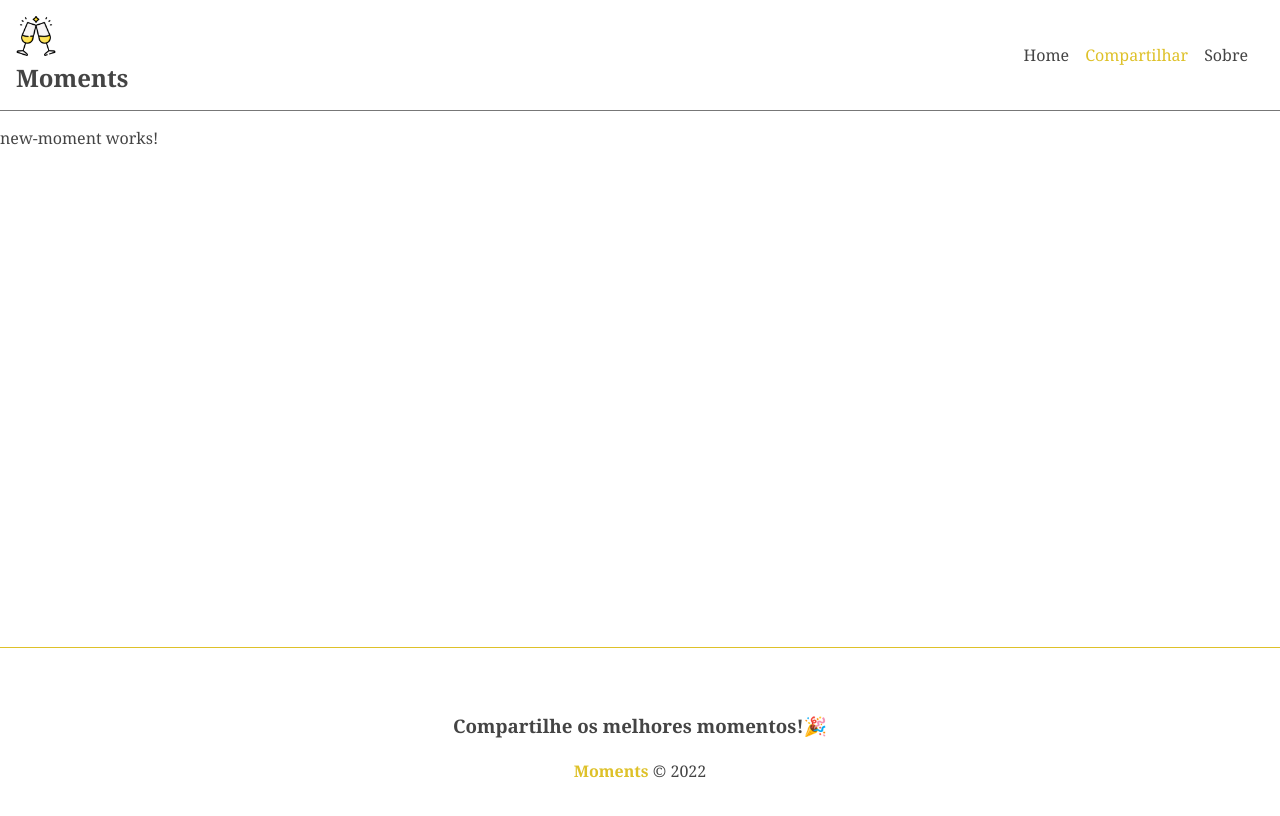
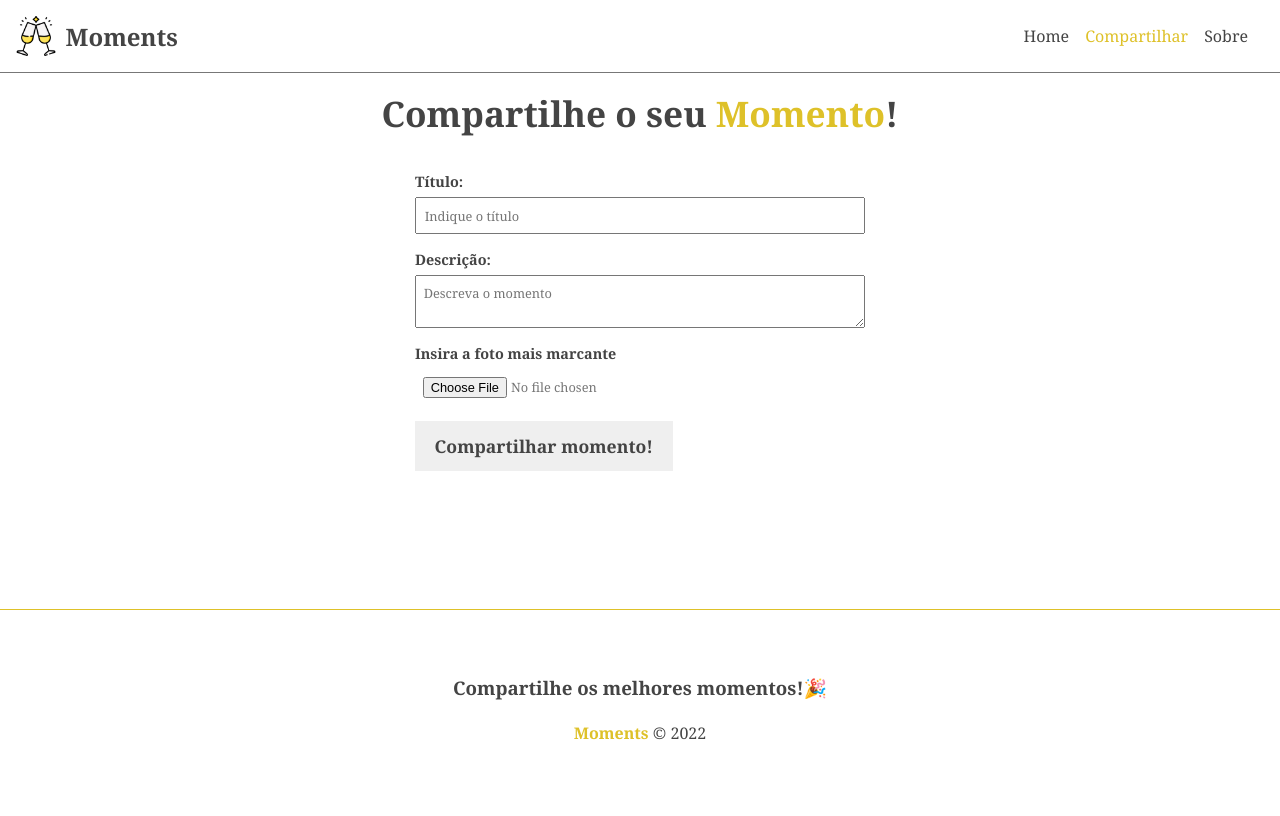
Before and after one commit to Dinos-s/Moments-yt, an Angular app: page /moments/new in a window 1280 px wide. Shown: the top 816 px of the page. Built offline with nearby package versions, Linux system fonts and the light colour scheme.

Commit message:
Add e estilizando formulario

```diff
--- a/src/app/app.module.ts
+++ b/src/app/app.module.ts
@@ -8,6 +8,7 @@
 import { AboutComponent } from './components/pages/about/about.component';
 import { HomeComponent } from './components/pages/home/home.component';
 import { NewMomentComponent } from './components/pages/new-moment/new-moment.component';
+import { MomentFormComponent } from './components/moment-form/moment-form.component';
 
 @NgModule({
   declarations: [
@@ -16,7 +17,8 @@
     FooterComponent,
     AboutComponent,
     HomeComponent,
-    NewMomentComponent
+    NewMomentComponent,
+    MomentFormComponent
   ],
   imports: [
     BrowserModule,
--- a/src/app/components/header/header.component.css
+++ b/src/app/components/header/header.component.css
@@ -5,6 +5,7 @@
     border-bottom: 1px solid #777;
 }
 
+.brand,
 .links{
     display: flex;
     justify-content: center;
--- /dev/null
+++ b/src/app/components/moment-form/moment-form.component.html
@@ -0,0 +1,15 @@
+<form>
+    <div class="form-group">
+        <label for="title">Título:</label>
+        <input type="text" placeholder="Indique o título" required>
+    </div>
+    <div class="form-group">
+        <label for="description">Descrição:</label>
+        <textarea placeholder="Descreva o momento" required></textarea>
+    </div>
+    <div class="form-group">
+        <label for="image">Insira a foto mais marcante</label>
+        <input type="file"/>
+    </div>
+    <input type="submit" value="{{btnText}}" />
+</form>
--- /dev/null
+++ b/src/app/components/moment-form/moment-form.component.ts
@@ -0,0 +1,16 @@
+import { Component, Input, OnInit } from '@angular/core';
+
+@Component({
+  selector: 'app-moment-form',
+  templateUrl: './moment-form.component.html',
+  styleUrls: ['./moment-form.component.css']
+})
+export class MomentFormComponent implements OnInit {
+  @Input() btnText!: string
+
+  constructor() { }
+
+  ngOnInit(): void {
+  }
+
+}
--- a/src/app/components/pages/new-moment/new-moment.component.css
+++ b/src/app/components/pages/new-moment/new-moment.component.css
@@ -0,0 +1,9 @@
+h2{
+    text-align: center;
+    margin-bottom: 1em;
+    font-size: 2.2em;
+}
+
+h2 span{
+    color: #dec129;
+}
--- a/src/app/components/pages/new-moment/new-moment.component.html
+++ b/src/app/components/pages/new-moment/new-moment.component.html
@@ -1 +1,2 @@
-<p>new-moment works!</p>
+<h2>Compartilhe o seu <span>Momento</span>!</h2>
+<app-moment-form [btnText]="btnText"></app-moment-form>
--- a/src/app/components/pages/new-moment/new-moment.component.ts
+++ b/src/app/components/pages/new-moment/new-moment.component.ts
@@ -6,6 +6,7 @@
   styleUrls: ['./new-moment.component.css']
 })
 export class NewMomentComponent implements OnInit {
+  btnText= "Compartilhar momento!";
 
   constructor() { }
 
--- a/src/styles.css
+++ b/src/styles.css
@@ -15,3 +15,43 @@
 a:hover{
     color: #dec129;
 }
+
+/* FORMULARIO */
+form{
+    width: 450px;
+    margin: 0 auto;
+}
+
+.form-group{
+    display: flex;
+    flex-direction: column;
+    margin-bottom: 1em;
+}
+
+.form-group label{
+    font-weight: bold;
+    font-size: .9em;
+    margin-bottom: .4em;
+}
+
+.form-group input, .form-group textarea{
+    padding: .6em;
+    color: #777;
+    font-size: 0.8em;
+}
+
+input[type="submit"]{
+    background-color: #efefef;
+    border: 2px solid transparent;
+    padding: 0.6em 1em;
+    font-weight: bold;
+    font-size: 1.1em;
+    cursor: pointer;
+    transition: 0.4s;
+}
+
+input[type="submit"]:hover{
+    color: #dec129;
+    border-color: #DEC129;
+    background-color: transparent;
+}
```
Also changed, not shown: src/app/components/moment-form/moment-form.component.css (added), 1 other file (tests, documents, lock files or other folders).
